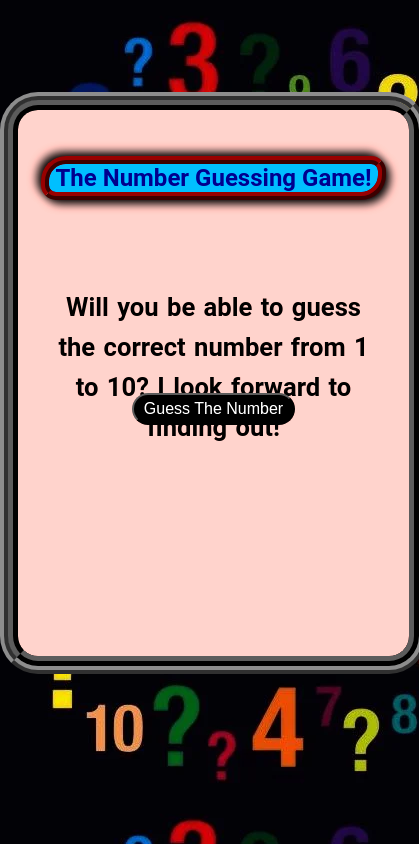
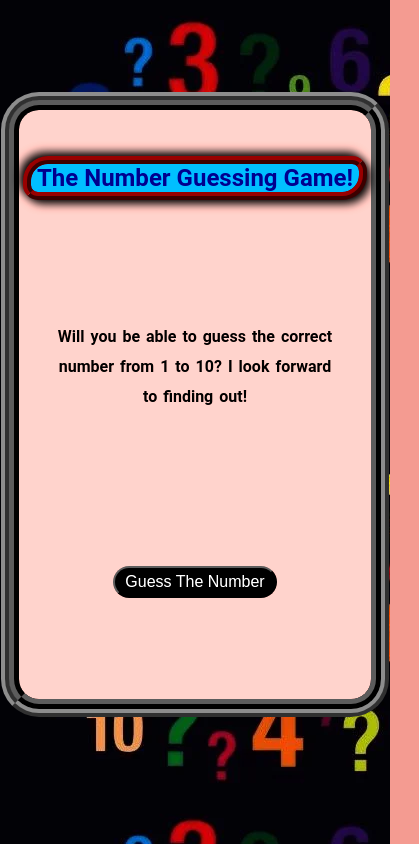
Before and after one commit to Programming-Idealism/Guess-Numbers-Game, a plain HTML site: page index.html in a window 390 px wide. Shown: the whole page, 419 px wide, since content can reach past the window. Drawn offline with Linux system fonts and the light colour scheme.

Commit message:
changed UI for mobile

```diff
--- a/style.css
+++ b/style.css
@@ -48,6 +48,7 @@ body {
         border-radius: 50px;
         cursor: pointer;
         margin-top: 15px;
+
         &:focus {
             border: 4px solid darkgray;
         }
@@ -90,23 +91,34 @@ body {
 }
 
 @media (max-width: 480px) {
+    #game {
+        width: 80vw;
+        height: 65svh;
+    }
+
     #game h1 {
         font-size: 1.5rem;
         padding: 0 6px;
         text-align: center;
     }
-    .explanatory-text {
-    font-size: 1.2rem;
+
+    #game .explanatory-layer .explanatory-text {
+        font-size: 1rem;
         line-height: 30px;
         padding: 0 10px;
+        /* margin-top: 5px; */
     }
 
     #game button {
         font-size: 1rem;
         padding: 5px 10px;
+        /* margin-top: 80px; */
+        position: absolute;
+        top: 75%;
     }
 
-  #result, #counter {
+    #result,
+    #counter {
         font-size: 1.1rem;
         text-align: center;
     }
```
Lines whose indentation alone changed are shown as unchanged.
